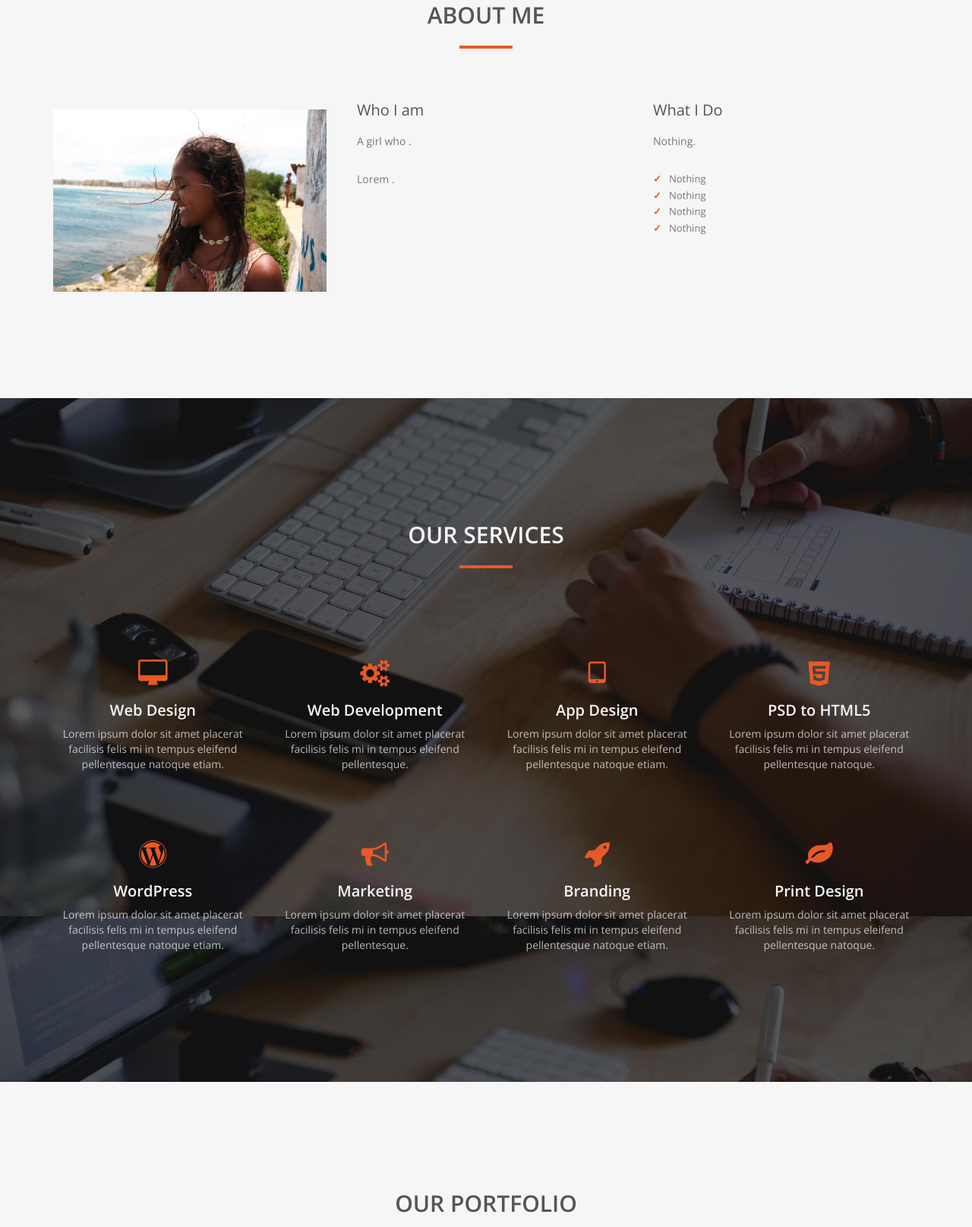
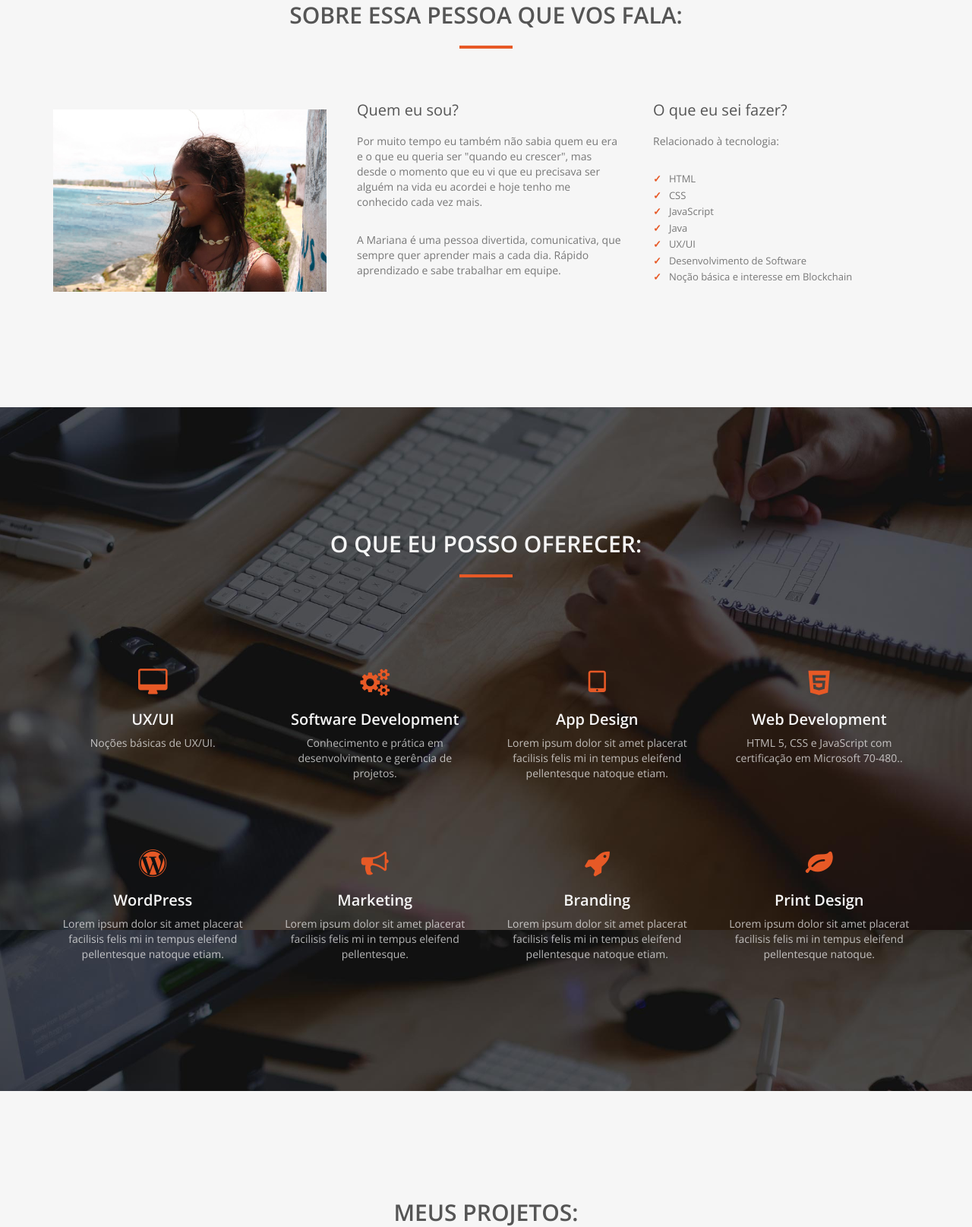
Before and after one commit to marianaasoares/Portifolio, a plain HTML site: page index.html in a window 1280 px wide. Shown: the part 960-2575 px from the top of the page at 76% size. Drawn offline with nearby package versions, Linux system fonts and the light colour scheme.

Commit message:
Mudanças no portifólio
Mudanças index.html porque é bom para dar uma atualizada

```diff
--- a/index.html
+++ b/index.html
@@ -3,7 +3,7 @@
 <head>
 <meta charset="utf-8">
 <meta name="viewport" content="width=device-width, initial-scale=1">
-<title>Modus</title>
+<title>Portifólio</title>
 <meta name="description" content="">
 <meta name="author" content="">
 
@@ -34,19 +34,19 @@
   <div class="container">
     <div class="navbar-header">
       <button type="button" class="navbar-toggle" data-toggle="collapse" data-target=".navbar-main-collapse"> <i class="fa fa-bars"></i> </button>
-      <a class="navbar-brand page-scroll" href="#page-top"> <i class="fa fa-paper-plane-o"></i> Modus</a> </div>
+      <a class="navbar-brand page-scroll" href="#page-top"> <i class="fa fa-paper-plane-o"></i> Mariana Soares </a> </div>
 
     <!-- Collect the nav links, forms, and other content for toggling -->
     <div class="collapse navbar-collapse navbar-right navbar-main-collapse">
       <ul class="nav navbar-nav">
         <!-- Hidden li included to remove active class from about link when scrolled up past about section -->
         <li class="hidden"> <a href="#page-top"></a> </li>
-        <li> <a class="page-scroll" href="#about">About</a> </li>
-        <li> <a class="page-scroll" href="#services">Services</a> </li>
-        <li> <a class="page-scroll" href="#works">Portfolio</a> </li>
-        <li> <a class="page-scroll" href="#team">Team</a> </li>
-        <li> <a class="page-scroll" href="#testimonials">Testimonials</a> </li>
-        <li> <a class="page-scroll" href="#contact">Contact</a> </li>
+        <li> <a class="page-scroll" href="#about">Sobre</a> </li>
+        <li> <a class="page-scroll" href="#services">O que eu posso oferecer?</a> </li>
+        <li> <a class="page-scroll" href="#works">Portfólio</a> </li>
+        <!--<li> <a class="page-scroll" href="#team">Team</a> </li> -->
+        <li> <a class="page-scroll" href="#testimonials">O que as pessoas dizem sobre mim?</a> </li>
+        <li> <a class="page-scroll" href="#contact">Fale comigo</a> </li>
       </ul>
     </div>
     <!-- /.navbar-collapse -->
@@ -61,8 +61,8 @@
       <div class="row">
         <div class="col-md-10 col-md-offset-1">
           <h1>Mariana <span class="brand-heading">Soares</span></h1>
-          <p class="intro-text">There's a dream in all our minds. And this is mine.</p>
-          <a href="#about" class="btn btn-default page-scroll">See it</a> </div>
+          <p class="intro-text">Uma garota que entrou de paraquedas na tecnologia e hoje não se vê em outro lugar.</p>
+          <a href="#about" class="btn btn-default page-scroll">Descubra mais</a> </div>
       </div>
     </div>
   </div>
@@ -71,27 +71,30 @@
 <div id="about">
   <div class="container">
     <div class="section-title text-center center">
-      <h2>About me</h2>
+      <h2>Sobre essa pessoa que vos fala:</h2>
       <hr>
     </div>
     <div class="row">
       <div class="col-md-4"><img src="img/me.jpg" class="img-responsive"></div>
       <div class="col-md-4">
         <div class="about-text">
-          <h4>Who I am</h4>
-          <p> A girl who .</p>
-          <p>Lorem . </p>
+          <h4>Quem eu sou?</h4>
+          <p> Por muito tempo eu também não sabia quem eu era e o que eu queria ser "quando eu crescer", mas desde o momento que eu vi que eu precisava ser alguém na vida eu acordei e hoje tenho me conhecido cada vez mais.</p>
+          <p>A Mariana é uma pessoa divertida, comunicativa, que sempre quer aprender mais a cada dia. Rápido aprendizado e sabe trabalhar em equipe. </p>
         </div>
       </div>
       <div class="col-md-4">
         <div class="about-text">
-          <h4>What I Do</h4>
-          <p>Nothing.</p>
+          <h4>O que eu sei fazer?</h4>
+          <p>Relacionado à tecnologia: </p>
           <ul>
-            <li>Nothing</li>
-            <li>Nothing</li>
-            <li>Nothing</li>
-            <li>Nothing</li>
+            <li>HTML</li>
+            <li>CSS</li>
+            <li>JavaScript</li>
+            <li>Java</li>
+            <li>UX/UI</li>
+            <li>Desenvolvimento de Software</li>
+            <li>Noção básica e interesse em Blockchain</li>
           </ul>
         </div>
       </div>
@@ -102,21 +105,21 @@
 <div id="services" class="text-center">
   <div class="container">
     <div class="section-title center">
-      <h2>Our Services</h2>
+      <h2>O que eu posso oferecer: </h2>
       <hr>
     </div>
     <div class="space"></div>
     <div class="row">
       <div class="col-md-3 col-sm-6">
         <div class="service"> <i class="fa fa-desktop"></i>
-          <h3>Web Design</h3>
-          <p>Lorem ipsum dolor sit amet placerat facilisis felis mi in tempus eleifend pellentesque natoque etiam.</p>
+          <h3>UX/UI</h3>
+          <p>Noções básicas de UX/UI.</p>
         </div>
       </div>
       <div class="col-md-3 col-sm-6">
         <div class="service"> <i class="fa fa-cogs"></i>
-          <h3>Web Development</h3>
-          <p>Lorem ipsum dolor sit amet placerat facilisis felis mi in tempus eleifend pellentesque.</p>
+          <h3>Software Development</h3>
+          <p>Conhecimento e prática em desenvolvimento e gerência de projetos.</p>
         </div>
       </div>
       <div class="col-md-3 col-sm-6">
@@ -127,8 +130,8 @@
       </div>
       <div class="col-md-3 col-sm-6">
         <div class="service"><i class="fa fa-html5"></i>
-          <h3>PSD to HTML5</h3>
-          <p>Lorem ipsum dolor sit amet placerat facilisis felis mi in tempus eleifend pellentesque natoque.</p>
+          <h3>Web Development</h3>
+          <p>HTML 5, CSS e JavaScript com certificação em Microsoft 70-480..</p>
         </div>
       </div>
     </div>
@@ -165,7 +168,7 @@
 <div id="works">
   <div class="container"> <!-- Container -->
     <div class="section-title text-center center">
-      <h2>Our Portfolio</h2>
+      <h2>Meus Projetos:</h2>
       <hr>
       <div class="clearfix"></div>
       <p>Lorem ipsum dolor sit amet, consectetur adipiscing elit. Duis sed dapibus leo nec ornare diamcommodo nibh ante facilisis.</p>
@@ -270,7 +273,7 @@
   </div>
 </div>
 <!-- Team Section -->
-<div id="team" class="text-center">
+<!-- <div id="team" class="text-center">
   <div class="container">
     <div class="section-title center">
       <h2>Meet the team</h2>
@@ -312,12 +315,12 @@
       </div>
     </div>
   </div>
-</div>
+</div> -->
 <!-- Testimonials Section -->
 <div id="testimonials" class="text-center">
   <div class="container">
     <div class="section-title center">
-      <h2>What my friends say</h2>
+      <h2>O que os outros dizem sobre mim: </h2>
       <hr>
     </div>
     <div class="row">
@@ -360,20 +363,20 @@
 <div id="contact" class="text-center">
   <div class="container">
     <div class="section-title center">
-      <h2>Contact me</h2>
+      <h2>Entre em contato comigo: </h2>
       <hr>
-      <p>Lorem ipsum dolor sit amet, consectetur adipiscing elit. Duis sed dapibus leo nec ornare diamcommodo nibh ante facilisis.</p>
+      <p>Caso tenha gostado de alguma coisa desse indivíduo aqui, vamos marcar pra tomar um café, trocar uma ideia, fazer um networking.</p>
     </div>
-    <div class="col-md-8 col-md-offset-2">
+    <!--<div class="col-md-8 col-md-offset-2">
       <div class="col-md-4">
         <div class="contact-item"> <i class="fa fa-map-marker fa-2x"></i>
           <p>4321 California St,<br>
             Los Angeles, CA 12345</p>
         </div>
-      </div>
+      </div> -->
       <div class="col-md-4">
         <div class="contact-item"> <i class="fa fa-envelope-o fa-2x"></i>
-          <p>marianasoares@swoop.com</p>
+          <p>mariana.dsantos@al.infnet.edu.br</p>
         </div>
       </div>
       <div class="col-md-4">
@@ -384,7 +387,7 @@
       <div class="clearfix"></div>
     </div>
     <div class="col-md-8 col-md-offset-2">
-      <h3>If Leave me a message</h3>
+      <!--<h3>If Leave me a message</h3>
       <form name="sentMessage" id="contactForm" novalidate>
         <div class="row">
           <div class="col-md-6">
@@ -406,9 +409,9 @@
         </div>
         <div id="success"></div>
         <button type="submit" class="btn btn-default">Send Message</button>
-      </form>
+      </form> -->
       <div class="social">
-        <h3>Follow me</h3>
+        <h3>Me segue aí!</h3>
         <ul>
           <li><a href="#"><i class="fa fa-facebook"></i></a></li>
           <li><a href="#"><i class="fa fa-twitter"></i></a></li>
```
